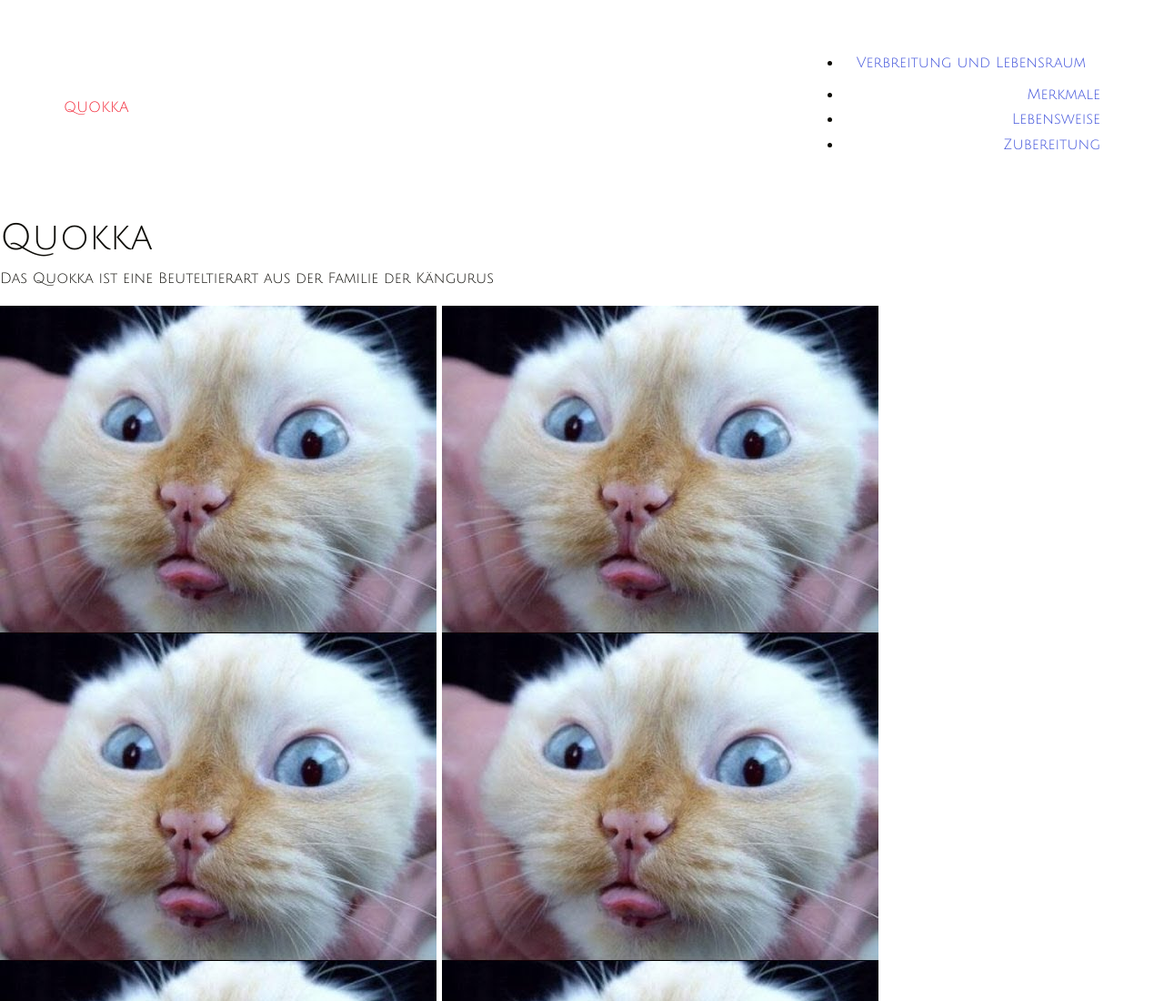
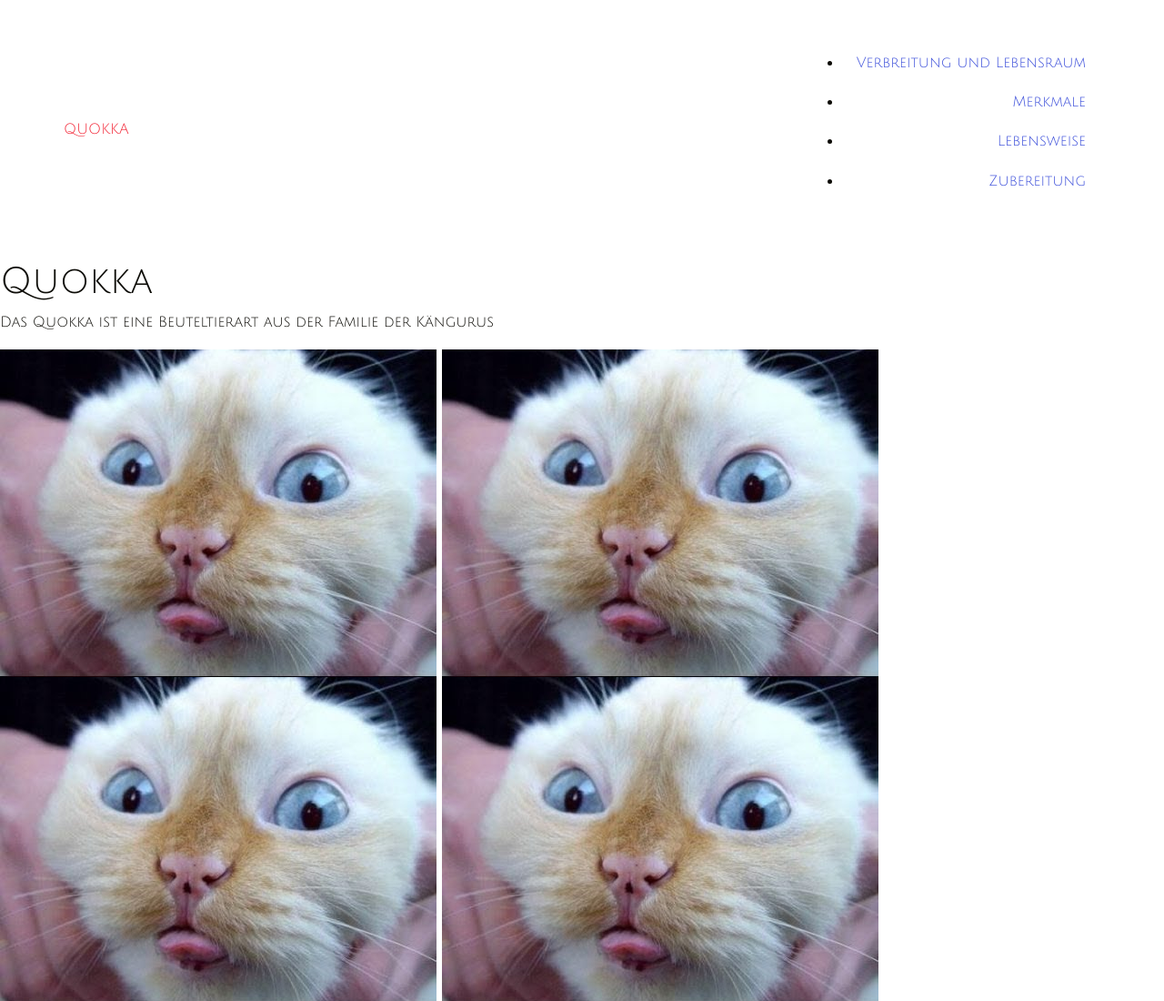
Before and after one commit to 3rxc/HTML, a plain HTML site: page animal/index.html in a window 1280 px wide. Shown: the top 1100 px of the page at 91% size. Drawn offline with Linux system fonts and the light colour scheme.

Commit message:
Updated Navbar

```diff
--- a/animal/index.html
+++ b/animal/index.html
@@ -23,9 +23,9 @@
           <nav class="site-navigation text-right ml-auto d-none d-lg-block" role="navigation">
             <ul>
               <li class="active"><a href="habitat.html" class="nav-link">Verbreitung und Lebensraum</a></li>
-              <li><a href="characteristics.html">Merkmale</a></li>
-              <li><a href="behaviour.html">Lebensweise</a></li>
-              <li><a href="preparation.html">Zubereitung</a></li>
+              <li><a href="characteristics.html" class="nav-link">Merkmale</a></li>
+              <li><a href="behaviour.html" class="nav-link">Lebensweise</a></li>
+              <li><a href="preparation.html"class="nav-link">Zubereitung</a></li>
             </ul>
           </nav>
         </div>
```
